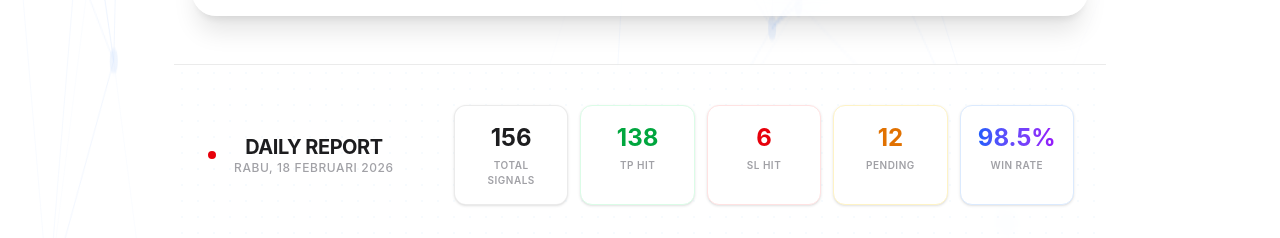
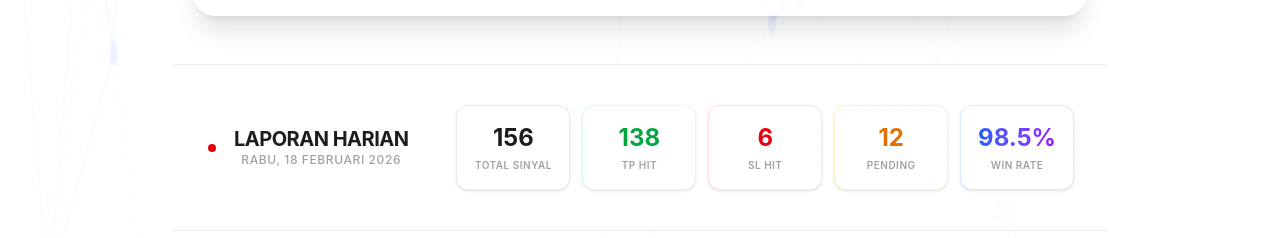
Before and after one commit to arra7trader/arra7-app, a Next.js app: page / in a window 1280 px wide. Shown: the part 1148-1386 px from the top of the page. Built offline with nearby package versions, Linux system fonts and the light colour scheme; no server answers.

Commit message:
feat: translate daily performance report to Indonesian

```diff
--- a/src/components/home/DailyPerformanceSection.tsx
+++ b/src/components/home/DailyPerformanceSection.tsx
@@ -110,7 +110,7 @@ export default function DailyPerformanceSection() {
                         </div>
                         <div>
                             <h2 className="text-xl font-bold text-[var(--text-primary)] leading-tight tracking-tight">
-                                DAILY REPORT
+                                LAPORAN HARIAN
                             </h2>
                             <p className="text-xs text-[var(--text-muted)] font-medium uppercase tracking-wider">
                                 {new Date().toLocaleDateString('id-ID', { weekday: 'long', year: 'numeric', month: 'long', day: 'numeric' })}
@@ -125,7 +125,7 @@ export default function DailyPerformanceSection() {
                             {/* TOTAL */}
                             <motion.div variants={itemVariants} className="bg-white rounded-xl p-4 border border-[var(--border-light)] text-center shadow-sm hover:shadow-md transition-all">
                                 <p className="text-2xl font-bold text-[var(--text-primary)]">{data?.today.total || 0}</p>
-                                <p className="text-[10px] uppercase tracking-wider text-[var(--text-muted)] font-semibold mt-1">Total Signals</p>
+                                <p className="text-[10px] uppercase tracking-wider text-[var(--text-muted)] font-semibold mt-1">Total Sinyal</p>
                             </motion.div>
 
                             {/* TP HIT */}
```
